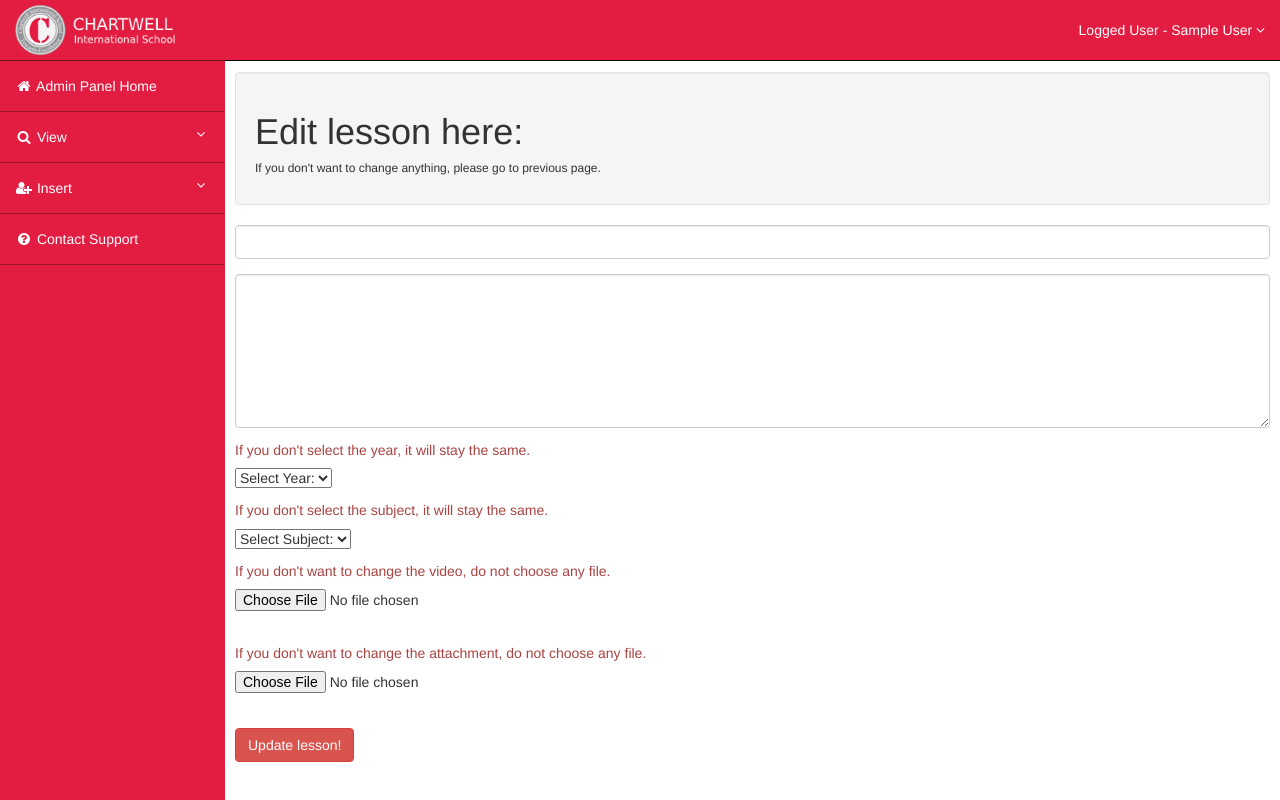
After one commit to lukar1009/ChartwellOnline, a PHP site: page /admin/edit_lesson.php in a window 1280 px wide. The commit adds this page. Run offline with PHP 8.4, Linux system fonts and the light colour scheme; the visitor is signed in with stand-in values (Sample User, id 1); data that the repository does not hold is empty; some libraries are stand-ins or nearby versions.

Commit message:
Edit lessons functionality finished, fixed minor bugs

```diff
--- a/add_lesson.php
+++ b/add_lesson.php
@@ -66,7 +66,7 @@ require "./includes/db.php"; ?>
                     </div>
                     <div class="formselect">
                         <select required name="lesson_year" id="lesson_year">
-                            <option value='error'>Select Subject:</option>
+                            <option value='error'>Select Year:</option>
                             <option value='7'>Year 7</option>";
                             <option value='8'>Year 8</option>
                             <option value='9'>Year 9</option>
@@ -110,7 +110,7 @@ require "./includes/db.php"; ?>
                     <div class="teacher-div formselect">
                         <input required class="" id="attachment" type="file" name="attachment"><br>
                     </div>
-                    <button id="submit" name="submit" type="submit" class="btn btn-success">Submit!</button>
+                    <button id="submit" name="submit" type="submit" class="btn btn-danger">Submit!</button>
                 </form>
             </div>
             <div class="col-12 websitelink">
--- a/admin/contact_support.php
+++ b/admin/contact_support.php
@@ -11,6 +11,7 @@
                 <div class="jumbotron">
                     <h1 class="display-4 p-4">Need help? Contact me!</h1>
                     <p class="lead p-4">If you need any source of support, you can send me an e-mail through a form below.</p>
+                    <p class="lead p-4"><i>IMPORTANT NOTE: It might take several seconds for message of successful mail sending to pop-up due to mail sending process, please be patient!</i></p>
                 </div>
             </div>
             <!-- /.row -->
--- a/admin/css/style.css
+++ b/admin/css/style.css
@@ -212,3 +212,7 @@
 .scene_element--fadeinright{
     animation-name: fadeInRight;
 }
+
+.btn .btn-danger{
+    background-color: #e31d42;
+}
--- /dev/null
+++ b/admin/edit_lesson.php
@@ -0,0 +1,102 @@
+<?php require "./includes/header.php"; ?>
+
+
+<?php require "./includes/navigation.php"; ?>
+
+
+    <div id="page-wrapper" class="scene_element scene_element--fadeinup">
+        <div class="container-fluid">
+            <!-- Page Heading -->
+            <div class="row" id="main" >
+                <div class="col-sm-12 col-md-12 well" id="content">
+                    <h1>Edit lesson here:</h1>
+                    <h6>If you don't want to change anything, please go to previous page.</h4>
+                </div>
+                <div class="edit_lesson_form_message" role="alert">
+
+                </div>
+
+                <?php
+
+                if(isset($_GET['less'])){
+                    $lesson_id = mysqli_real_escape_string($connection, $_GET['less']);
+                    $query = "select * from lessons where id = '$lesson_id'";
+                    $result = mysqli_query($connection, $query);
+                    if(!$result){
+                        die("QUERY FAILED".mysqli_error($connection));
+                    }
+                    $row = mysqli_fetch_assoc($result);
+                    $lesson_year = $row['lesson_year'];
+                    $lesson_subject_id = $row['subject_id'];
+                    $lesson_name = $row['lesson_name'];
+                    $lesson_desc = $row['lesson_desc'];
+                    $lesson_video = $row['lesson_video'];
+                    $lesson_file = $row['lesson_file'];
+                }
+
+                ?>
+
+                <div class="col-12 form-input">
+                    <form id="lesson_form" action="javascript: editLesson(<?php echo $lesson_id; ?>, <?php echo $lesson_subject_id; ?>, <?php echo $lesson_year; ?>, '<?php echo $lesson_video; ?>', '<?php echo $lesson_file; ?>')" method="post">
+
+                        <div class="form-group">
+                            <input required id="lesson_name" name="lesson_name" type="text" class="form-control" value="<?php echo $lesson_name; ?>">
+                        </div>
+                        <div class="form-group">
+                            <textarea required class="form-control" name="lesson_desc" id="lesson_desc" cols="30" rows="7"><?php echo $lesson_desc; ?></textarea>
+                        </div>
+                        <div class="form-group">
+                            <h5 class="text-danger">If you don't select the year, it will stay the same.</h5>
+                            <select required name="lesson_year" id="lesson_year">
+                                <option value='error'>Select Year:</option>
+                                <option value='7'>Year 7</option>";
+                                <option value='8'>Year 8</option>
+                                <option value='9'>Year 9</option>
+                                <option value='10'>Year 10</option>
+                                <option value='11'>Year 11</option>
+                                <option value='12'>Year 12</option>
+                                <option value='13'>Year 13</option>
+                            </select>
+                            <!-- <input id="role" name="user_role" type="text" class="form-control" placeholder="Role"> -->
+                        </div>
+                        <div class="teacher-div form-group">
+                            <h5 class="text-danger">If you don't select the subject, it will stay the same.</h5>
+                            <select required name="lesson_subject" id="lesson_subject">
+                                <?php
+
+                                if($_SESSION['user_role'] === "admin"){
+                                    echo "<option value='error'>Select Subject:</option>";
+                                    $query = "select * from subjects";
+                                    $select_subject_query = mysqli_query($connection, $query);
+                                    while($row = mysqli_fetch_assoc($select_subject_query)){
+                                        $subject_id = $row['id'];
+                                        $subject_name = $row['subject_name'];
+                                        echo "<option value=$subject_id>$subject_name</option>";
+                                    }
+                                }
+
+                                ?>
+
+                            </select>
+                        </div>
+                        <div class="teacher-div form-group">
+                            <h5 class="text-danger">If you don't want to change the video, do not choose any file.</h5>
+                            <input class="" id="video" type="file" name="video"><br>
+                        </div>
+                        <div class="teacher-div form-group">
+                            <h5 class="text-danger">If you don't want to change the attachment, do not choose any file.</h5>
+                            <input class="" id="attachment" type="file" name="attachment"><br>
+                        </div>
+                        <button id="submit" name="submit" type="submit" class="btn btn-danger">Update lesson!</button>
+                    </form>
+                </div>
+            </div>
+            <!-- /.row -->
+        </div>
+        <!-- /.container-fluid -->
+    </div>
+    <!-- /#page-wrapper -->
+
+
+
+<?php require "./includes/footer.php"; ?>
--- a/admin/includes/select_comments.php
+++ b/admin/includes/select_comments.php
@@ -21,7 +21,6 @@ while($row = mysqli_fetch_assoc($result)){
     echo    "<td>$author</td>";
     echo    "<td>$date</td>";
     echo    "<td>$comment_content</td>";
-    echo    "<td><button class='btn btn-danger' onclick=''>Edit</button></td>";
     echo    "<td><button class='btn btn-danger' onclick='deleteComment($comment_id);'>Delete</button></td>";
     echo "</tr>";
 }
--- a/admin/includes/select_lessons.php
+++ b/admin/includes/select_lessons.php
@@ -18,7 +18,7 @@ while($row = mysqli_fetch_assoc($select_lessons_query)){
     echo    "<td>$lesson_year</td>";
     echo    "<td>$lesson_name</td>";
     echo    "<td>$lesson_desc</td>";
-    echo    "<td><button class='btn btn-danger' onclick=''>Edit</button></td>";
+    echo    "<td><a class='btn btn-danger' href='./edit_lesson.php?less=$lesson_id'>Edit</a></td>";
     echo    "<td><button class='btn btn-danger' onclick='deleteLesson($lesson_id);'>Delete</button></td>";
     echo "</tr>";
 }
--- a/admin/js/main.js
+++ b/admin/js/main.js
@@ -60,6 +60,107 @@ function deleteComment(comment_id){
     })
 }
 
+function editLesson(lesson_id, lesson_subject_id, lesson_year, lesson_video, lesson_file){
+    $(".edit_lesson_form_message").removeClass("alert");
+    $(".edit_lesson_form_message").removeClass("alert-success");
+    $(".edit_lesson_form_message").removeClass("alert-danger");
+    $(".edit_lesson_form_message").addClass("alert");
+
+    var new_name = $("#lesson_name").val();
+    var new_desc = $("#lesson_desc").val();
+    var new_year = $("#lesson_year").val();
+    if(new_year == "error"){
+        new_year = lesson_year;
+    }
+    var new_subject = $("#lesson_subject").val();
+    if(new_subject == "error"){
+        new_subject = lesson_subject_id;
+    }
+    var submit = $("#submit").val();
+
+
+    var form_data = new FormData();
+
+
+
+    var video = $("#video")[0].files[0];
+    var attachment = $("#attachment")[0].files[0];
+
+    if(typeof video != "undefined"){
+        var video_name = video.name;
+        var video_extension = video_name.split('.').pop().toLowerCase();
+        if(jQuery.inArray(video_extension, ['mp3', 'mp4']) == -1){
+            $(".add_lesson_form_message").addClass("alert-danger");
+            $(".add_lesson_form_message").html("Invalid file extension!");
+            return;
+        }
+        var video_size = video.size;
+        if(video_size > 20000000){
+            $(".add_lesson_form_message").addClass("alert-danger");
+            $(".add_lesson_form_message").html("Video must be smaller than 20MB!");
+            return;
+        }
+        form_data.append("new_video", video);
+    }
+
+    if(typeof attachment != "undefined"){
+        var att_name = attachment.name;
+        var att_extension = att_name.split('.').pop().toLowerCase();
+        if(jQuery.inArray(att_extension, ['pdf', 'zip', 'docx', 'ppt', 'xls']) == -1){
+            $(".add_lesson_form_message").addClass("alert-danger");
+            $(".add_lesson_form_message").html("Invalid file extension!");
+            return;
+        }
+        var att_size = attachment.size;
+        if(att_size > 2000000){
+            $(".add_lesson_form_message").addClass("alert-danger");
+            $(".add_lesson_form_message").html("Attachment must be smaller than 20MB!");
+            return;
+        }
+        form_data.append("new_attachment", attachment);
+    }
+
+    if(typeof video === "undefined"){
+        form_data.append("video_exists", lesson_video);
+    }
+    if(typeof attachment === "undefined"){
+        form_data.append("attachment_exists", lesson_file);
+    }
+
+    form_data.append("lesson_id", lesson_id);
+    form_data.append("lesson_name", new_name);
+    form_data.append("lesson_desc", new_desc);
+    form_data.append("lesson_year", new_year);
+    form_data.append("lesson_subject", new_subject);
+    form_data.append("submit", submit);
+
+    for (var key of form_data.keys()) {
+        console.log(key);
+    }
+
+    for (var value of form_data.values()) {
+        console.log(value);
+    }
+    $.ajax({
+        url: "./includes/update_lesson.php",
+        method: "POST",
+        data: form_data,
+        contentType: false,
+        cache: false,
+        processData: false,
+        success: function(data){
+            if(data == "Successfully updated lesson!"){
+                $(".edit_lesson_form_message").addClass("alert-success");
+            }else{
+                $(".edit_lesson_form_message").addClass("alert-danger");
+            }
+            $(".edit_lesson_form_message").html(data);
+        }
+    });
+
+}
+
+
 $(function(){
     $('[data-toggle="tooltip"]').tooltip();
     $(".side-nav .collapse").on("hide.bs.collapse", function() {
--- a/admin/view_all_comments.php
+++ b/admin/view_all_comments.php
@@ -22,7 +22,6 @@
                     <th scope="col">Author Name</th>
                     <th scope="col">Date</th>
                     <th scope="col">Comment Content</th>
-                    <th scope="col">Edit</th>
                     <th scope="col">Delete</th>
                     </tr>
                 </thead>
```
Also changed, not shown: admin/edit_user.php (added, +23 -0 lines), admin/includes/update_lesson.php (added, +66 -0 lines), js/script.js (+6 -6 lines), admin/includes/update_user.php (added).
